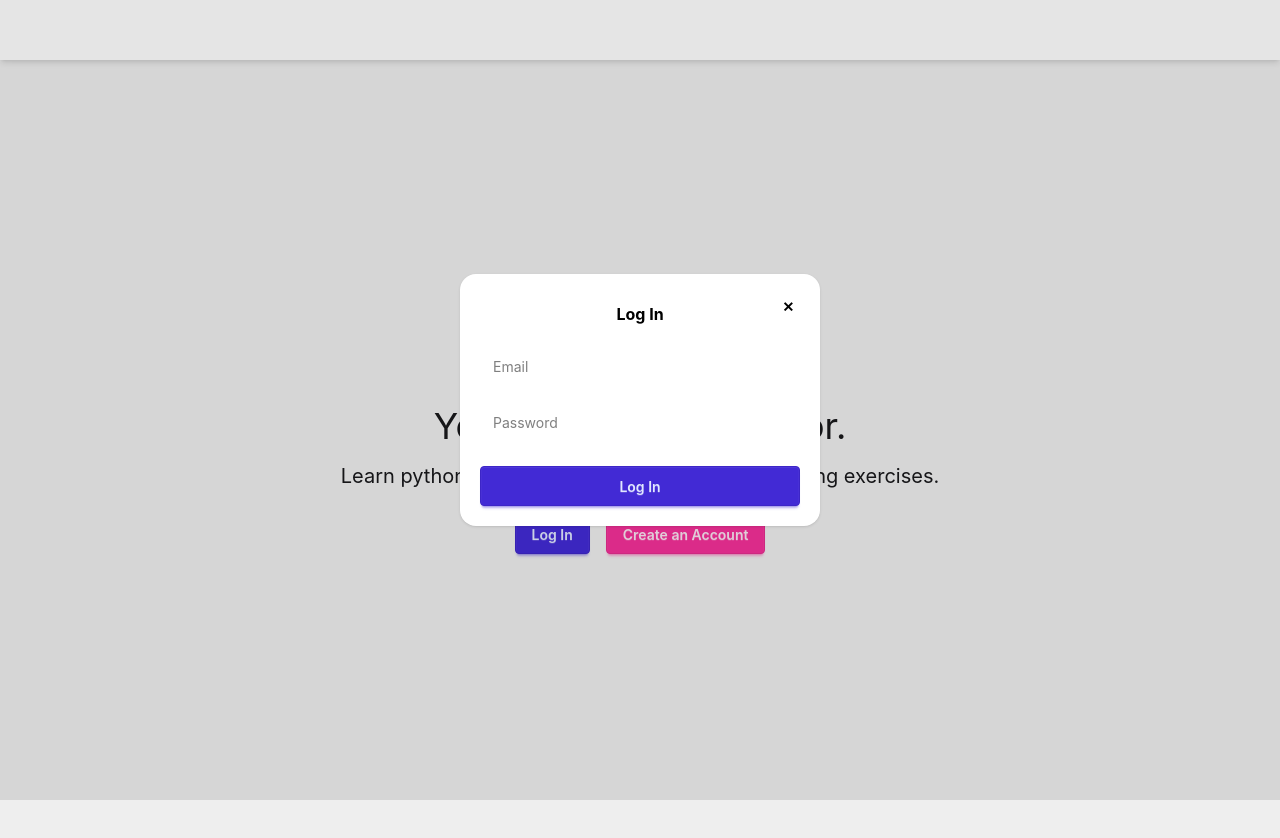
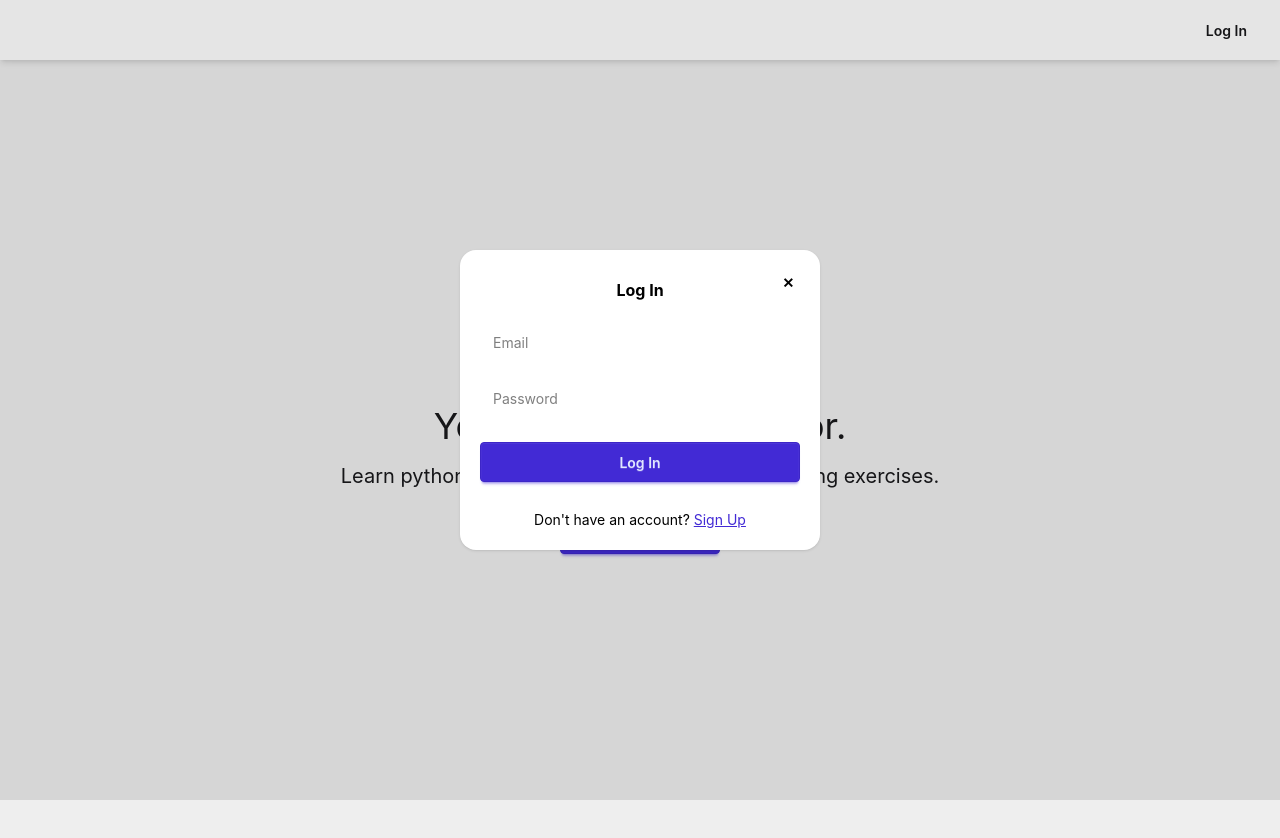
Before and after one commit to soulgeo/coding-tutor, a React (Vite) app: page / in a window 1280 px wide. Both pictures are taken after a click on the button "Log In". Shown: the top 838 px of the page. Built offline with nearby package versions, Linux system fonts and the light colour scheme; no server answers; the database is empty.

Commit message:
ux related to login, logout and register

```diff
--- a/src/App.tsx
+++ b/src/App.tsx
@@ -5,6 +5,7 @@ import ContinueLearningPage from "./components/pages/ContinueLearningPage";
 import { AuthProvider, getCurrentUser } from "./context/AuthContext";
 import LessonPage from "./components/pages/LessonPage";
 import { UnitProvider } from "./context/UnitContext";
+import ErrorPage from "./components/pages/ErrorPage";
 
 const requireAuthLoader = async () => {
   const user = await getCurrentUser();
@@ -26,23 +27,26 @@ const router = createBrowserRouter([
   {
     path: "/",
     element: <HomePage />,
-    errorElement: <div>404 Not Found</div>,
     loader: requireNoAuthLoader,
+    errorElement: <ErrorPage />,
   },
   {
     path: "/dashboard",
     element: <DashboardPage />,
     loader: requireAuthLoader,
+    errorElement: <ErrorPage />,
   },
   {
     path: "/continue",
     element: <ContinueLearningPage />,
     loader: requireAuthLoader,
+    errorElement: <ErrorPage />,
   },
   {
     path: "/units/:unitId/lessons/:id",
     element: <LessonPage />,
     loader: requireAuthLoader,
+    errorElement: <ErrorPage />,
   },
 ]);
 
--- /dev/null
+++ b/src/api/authErrors.ts
@@ -0,0 +1,29 @@
+import { FirebaseError } from "firebase/app";
+
+export const getAuthErrorMessage = (error: unknown): string => {
+  if (error instanceof FirebaseError) {
+    switch (error.code) {
+      case "auth/email-already-in-use":
+        return "This email is already registered. Please log in instead.";
+      case "auth/invalid-email":
+        return "The email address is not valid.";
+      case "auth/operation-not-allowed":
+        return "Email/password accounts are not enabled.";
+      case "auth/weak-password":
+        return "The password is too weak. Please use at least 6 characters.";
+      case "auth/user-disabled":
+        return "This user account has been disabled.";
+      case "auth/user-not-found":
+        return "No user found with this email.";
+      case "auth/wrong-password":
+        return "Incorrect password. Please try again.";
+      case "auth/invalid-credential":
+        return "Invalid email or password.";
+      case "auth/too-many-requests":
+        return "Too many failed attempts. Please try again later.";
+      default:
+        return `An error occurred: ${error.code}`;
+    }
+  }
+  return "An unexpected error occurred. Please try again.";
+};
--- a/src/components/layout/Navbar/UserDropdown.tsx
+++ b/src/components/layout/Navbar/UserDropdown.tsx
@@ -1,17 +1,45 @@
-import { useRef, useState } from "react";
+import { useEffect, useRef, useState } from "react";
 import { useAuth } from "../../../context/AuthContext";
 import profileImageUrl from "../../../assets/profile.svg";
 import Logout from "../../partials/Logout";
+import Login from "../../partials/Login";
+import Signup from "../../partials/Signup";
 import { Link } from "react-router";
 import 'animate.css';
 
 const UserDropdown = () => {
-  const { userLoggedIn } = useAuth();
+  const { userLoggedIn, showLogin, setShowLogin, showSignup, setShowSignup } =
+    useAuth();
 
   const dialogRef = useRef<HTMLDialogElement>(null);
   const [isClosing, setIsClosing] = useState(false);
+  const [mode, setMode] = useState<"login" | "signup" | "logout">("login");
 
-  const openModal = () => {
+  // Keep modal in sync with context state
+  useEffect(() => {
+    if (showLogin) {
+      // eslint-disable-next-line react-hooks/set-state-in-effect
+      setMode("login");
+      setIsClosing(false);
+    }
+  }, [showLogin]);
+
+  useEffect(() => {
+    if (showSignup) {
+      // eslint-disable-next-line react-hooks/set-state-in-effect
+      setMode("signup");
+      setIsClosing(false);
+    }
+  }, [showSignup]);
+
+  useEffect(() => {
+    if ((showLogin || showSignup) && !isClosing) {
+      dialogRef.current?.showModal();
+    }
+  }, [showLogin, showSignup, isClosing]);
+
+  const openLogoutModal = () => {
+    setMode("logout");
     setIsClosing(false);
     dialogRef.current?.showModal();
   };
@@ -21,12 +49,26 @@ const UserDropdown = () => {
     setTimeout(() => {
       dialogRef.current?.close();
       setIsClosing(false);
+      setShowLogin(false);
+      setShowSignup(false);
     }, 200);
+  };
+
+  const switchToSignup = () => {
+    setMode("signup");
+    setShowLogin(false);
+    setShowSignup(true);
+  };
+
+  const switchToLogin = () => {
+    setMode("login");
+    setShowSignup(false);
+    setShowLogin(true);
   };
 
   return (
     <>
-      {userLoggedIn && (
+      {userLoggedIn ? (
         <div className="dropdown dropdown-end">
           <div
             tabIndex={0}
@@ -45,25 +87,44 @@ const UserDropdown = () => {
               <Link to="/dashboard">Dashboard</Link>
             </li>
             <li>
-              <span onClick={openModal} className="text-error">Sign Out</span>
+              <span onClick={openLogoutModal} className="text-error">
+                Sign Out
+              </span>
             </li>
+          </ul>
+        </div>
+      ) : (
+        <button onClick={() => setShowLogin(true)} className="btn btn-ghost">
+          Log In
+        </button>
+      )}
+
       <dialog
         ref={dialogRef}
         className="m-auto bg-transparent border-none w-sm p-3 overflow-visible"
       >
-              <div className={isClosing ? "animate-subtle-zoom-fade-out" : "animate-subtle-zoom-fade"}>
+        <div
+          className={
+            isClosing
+              ? "animate-subtle-zoom-fade-out"
+              : "animate-subtle-zoom-fade"
+          }
+        >
           <button
             onClick={closeModal}
             className="btn btn-ghost btn-circle absolute top-3 right-3 z-50"
           >
             ✕
           </button>
-                <Logout />
+          {mode === "logout" && <Logout closeModal={closeModal} />}
+          {mode === "login" && (
+            <Login closeModal={closeModal} onShowSignup={switchToSignup} />
+          )}
+          {mode === "signup" && (
+            <Signup closeModal={closeModal} onShowLogin={switchToLogin} />
+          )}
         </div>
       </dialog>
-          </ul>
-        </div>
-      )}
     </>
   );
 };
--- a/src/components/pages/HomePage.tsx
+++ b/src/components/pages/HomePage.tsx
@@ -1,40 +1,9 @@
 import Layout from "../layout/Layout"
-import { useRef, useState } from "react"
-import Login from "../partials/Login"
-import Signup from "../partials/Signup"
+import { useAuth } from "../../context/AuthContext"
 import 'animate.css'
 
 const HomePage = () => {
-  const loginDialogRef = useRef<HTMLDialogElement>(null)
-  const signupDialogRef = useRef<HTMLDialogElement>(null)
-  const [isClosingLogin, setIsClosingLogin] = useState(false)
-  const [isClosingSignup, setIsClosingSignup] = useState(false)
-
-  const openLoginModal = () => {
-    setIsClosingLogin(false);
-    loginDialogRef.current?.showModal();
-  }
-
-  const closeLoginModal = () => {
-    setIsClosingLogin(true);
-    setTimeout(() => {
-      loginDialogRef.current?.close();
-      setIsClosingLogin(false);
-    }, 200);
-  }
-
-  const openSignupModal = () => {
-    setIsClosingSignup(false);
-    signupDialogRef.current?.showModal();
-  }
-
-  const closeSignupModal = () => {
-    setIsClosingSignup(true);
-    setTimeout(() => {
-      signupDialogRef.current?.close();
-      setIsClosingSignup(false);
-    }, 200);
-  }
+  const { setShowSignup } = useAuth();
 
   return (
     <Layout>
@@ -42,21 +11,8 @@ const HomePage = () => {
         <h2 className="text-4xl">Your trusty python tutor.</h2>
         <h1 className="text-xl">Learn python through interactive lessons and coding exercises.</h1>
         <div className="flex flex-row gap-4 mt-2">
-          <button onClick={openLoginModal} className="btn btn-primary">Log In</button>
-          <button onClick={openSignupModal} className="btn btn-secondary">Create an Account</button>
+          <button onClick={() => setShowSignup(true)} className="btn btn-primary">Create an Account</button>
         </div>
-        <dialog ref={loginDialogRef} className="m-auto bg-transparent border-none w-sm p-3 overflow-visible">
-          <div className={isClosingLogin ? "animate-subtle-zoom-fade-out" : "animate-subtle-zoom-fade"}>
-            <button onClick={closeLoginModal} className="btn btn-ghost btn-circle absolute top-3 right-3 z-50">✕</button>
-            <Login />
-          </div>
-        </dialog>
-        <dialog ref={signupDialogRef} className="m-auto bg-transparent border-none w-sm p-3 overflow-visible">
-          <div className={isClosingSignup ? "animate-subtle-zoom-fade-out" : "animate-subtle-zoom-fade"}>
-            <button onClick={closeSignupModal} className="btn btn-ghost btn-circle absolute top-3 right-3 z-50">✕</button>
-            <Signup />
-          </div>
-        </dialog>
       </div>
     </Layout>
   )
--- a/src/components/partials/Login.tsx
+++ b/src/components/partials/Login.tsx
@@ -1,29 +1,38 @@
 import { signInWithEmailAndPassword } from "firebase/auth";
 import Card from "../ui/Card";
 import { auth } from "../../firebase";
-import { useState } from "react";
+import { FormEvent, useState } from "react";
 import { useNavigate } from "react-router";
-import { FirebaseError } from "firebase/app";
+import toast from "react-hot-toast";
+import { getAuthErrorMessage } from "../../api/authErrors";
 
-const Login = () => {
+interface LoginProps {
+  closeModal?: () => void;
+  onShowSignup?: () => void;
+}
+
+const Login = ({ closeModal, onShowSignup }: LoginProps) => {
   const [email, setEmail] = useState("");
   const [password, setPassword] = useState("");
   const navigate = useNavigate();
 
-  const onSubmit = (e: React.SubmitEvent) => {
+  const onSubmit = (e: FormEvent) => {
     e.preventDefault();
 
-    signInWithEmailAndPassword(auth, email, password)
-      .then(() => {
-        navigate("/dashboard");
-      })
-      .catch((error: unknown) => {
-        if (error instanceof FirebaseError) {
-          console.log(error.code, error.message);
-        } else {
-          console.error("An unexpected error occurred", error);
-        }
-      });
+    const loginPromise = signInWithEmailAndPassword(auth, email, password);
+
+    toast.promise(loginPromise, {
+      loading: "Logging in...",
+      success: "Successfully logged in!",
+      error: (err) => getAuthErrorMessage(err),
+    });
+
+    loginPromise.then(() => {
+      if (closeModal) {
+        closeModal();
+      }
+      navigate("/dashboard");
+    });
   };
 
   return (
@@ -48,6 +57,18 @@ const Login = () => {
           Log In
         </button>
       </form>
+      <div className="mt-4 text-center text-sm">
+        Don't have an account?{" "}
+        <button
+          onClick={(e) => {
+            e.preventDefault();
+            if (onShowSignup) onShowSignup();
+          }}
+          className="link link-primary"
+        >
+          Sign Up
+        </button>
+      </div>
     </Card>
   );
 };
--- a/src/components/partials/Logout.tsx
+++ b/src/components/partials/Logout.tsx
@@ -1,25 +1,35 @@
 import { signOut } from "firebase/auth";
 import Card from "../ui/Card";
 import { auth } from "../../firebase";
+import { MouseEvent } from "react";
 import { useNavigate } from "react-router";
-import { FirebaseError } from "firebase/app";
+import toast from "react-hot-toast";
+import { getAuthErrorMessage } from "../../api/authErrors";
 
-const Logout = () => {
+interface LogoutProps {
+  closeModal?: () => void;
+}
+
+const Logout = ({ closeModal }: LogoutProps) => {
   const navigate = useNavigate();
 
-  const onSubmit = (e: React.MouseEvent) => {
+  const onSubmit = (e: MouseEvent) => {
     e.stopPropagation();
-    signOut(auth)
-      .then(() => {
-        navigate("/");
-      })
-      .catch((error: unknown) => {
-        if (error instanceof FirebaseError) {
-          console.log(error.code, error.message);
-        } else {
-          console.error("An unexpected error occurred", error);
-        }
-      });
+
+    const logoutPromise = signOut(auth);
+
+    toast.promise(logoutPromise, {
+      loading: "Signing out...",
+      success: "Successfully signed out!",
+      error: (err) => getAuthErrorMessage(err),
+    });
+
+    logoutPromise.then(() => {
+      if (closeModal) {
+        closeModal();
+      }
+      navigate("/");
+    });
   };
 
   return (
--- a/src/components/partials/Signup.tsx
+++ b/src/components/partials/Signup.tsx
@@ -1,51 +1,59 @@
 import { createUserWithEmailAndPassword } from "firebase/auth";
 import Card from "../ui/Card";
 import { auth, db } from "../../firebase";
-import { useState } from "react";
+import { FormEvent, useState } from "react";
 import { useNavigate } from "react-router";
-import { FirebaseError } from "firebase/app";
 import { doc, serverTimestamp, setDoc } from "firebase/firestore";
+import toast from "react-hot-toast";
+import { getAuthErrorMessage } from "../../api/authErrors";
 
-const Signup = () => {
+interface SignupProps {
+  closeModal?: () => void;
+  onShowLogin?: () => void;
+}
+
+const Signup = ({ closeModal, onShowLogin }: SignupProps) => {
   const [email, setEmail] = useState("");
   const [displayName, setDisplayName] = useState("");
   const [password, setPassword] = useState("");
   const [password2, setPassword2] = useState("");
   const navigate = useNavigate();
 
-  const onSubmit = (e: React.SubmitEvent) => {
+  const onSubmit = (e: FormEvent) => {
     e.preventDefault();
 
     if (password != password2) {
-      console.log("Passwords do not match")
-      return
+      toast.error("Passwords do not match");
+      return;
     }
 
-    createUserWithEmailAndPassword(auth, email, password)
-      .then(async (userCredential) => {
+    const signupPromise = (async () => {
+      const userCredential = await createUserWithEmailAndPassword(
+        auth,
+        email,
+        password
+      );
       const user = userCredential.user;
-
-        try {
       await setDoc(doc(db, "users", user.uid), {
         email: email,
         displayName: displayName,
         createdAt: serverTimestamp(),
         unitsProgress: {},
-            lessonsProgress: {}
-          })
+        lessonsProgress: {},
+      });
+    })();
 
-          navigate("/dashboard");
+    toast.promise(signupPromise, {
+      loading: "Creating account...",
+      success: "Account created successfully!",
+      error: (err) => getAuthErrorMessage(err),
+    });
 
-        } catch (dbError) {
-          console.error("Error adding document", dbError)
+    signupPromise.then(() => {
+      if (closeModal) {
+        closeModal();
       }
-      })
-      .catch((error: unknown) => {
-        if (error instanceof FirebaseError) {
-          console.log(error.code, error.message);
-        } else {
-          console.error("An unexpected error occurred", error);
-        }
+      navigate("/units/unit01/lessons/u01_lsn01");
     });
   };
 
@@ -85,6 +93,18 @@ const Signup = () => {
           Sign Up
         </button>
       </form>
+      <div className="mt-4 text-center text-sm">
+        Already have an account?{" "}
+        <button
+          onClick={(e) => {
+            e.preventDefault();
+            if (onShowLogin) onShowLogin();
+          }}
+          className="link link-primary"
+        >
+          Log In
+        </button>
+      </div>
     </Card>
   );
 };
--- a/src/context/AuthContext.tsx
+++ b/src/context/AuthContext.tsx
@@ -7,6 +7,10 @@ interface AuthContextType {
   currentUser: User | null;
   userLoggedIn: boolean;
   loading: boolean;
+  showLogin: boolean;
+  showSignup: boolean;
+  setShowLogin: (show: boolean) => void;
+  setShowSignup: (show: boolean) => void;
 }
 
 interface Props {
@@ -38,6 +42,8 @@ export function AuthProvider({ children }: Props) {
   const [currentUser, setCurrentUser] = useState<User | null>(null);
   const [userLoggedIn, setUserLoggedIn] = useState(false);
   const [loading, setLoading] = useState(true);
+  const [showLogin, setShowLogin] = useState(false);
+  const [showSignup, setShowSignup] = useState(false);
 
   useEffect(
     () =>
@@ -58,6 +64,10 @@ export function AuthProvider({ children }: Props) {
     currentUser,
     userLoggedIn,
     loading,
+    showLogin,
+    showSignup,
+    setShowLogin,
+    setShowSignup,
   };
 
   return (
```
Also changed, not shown: src/components/pages/ErrorPage.tsx (added, +36 -0 lines). Lines whose indentation alone changed are shown as unchanged.
